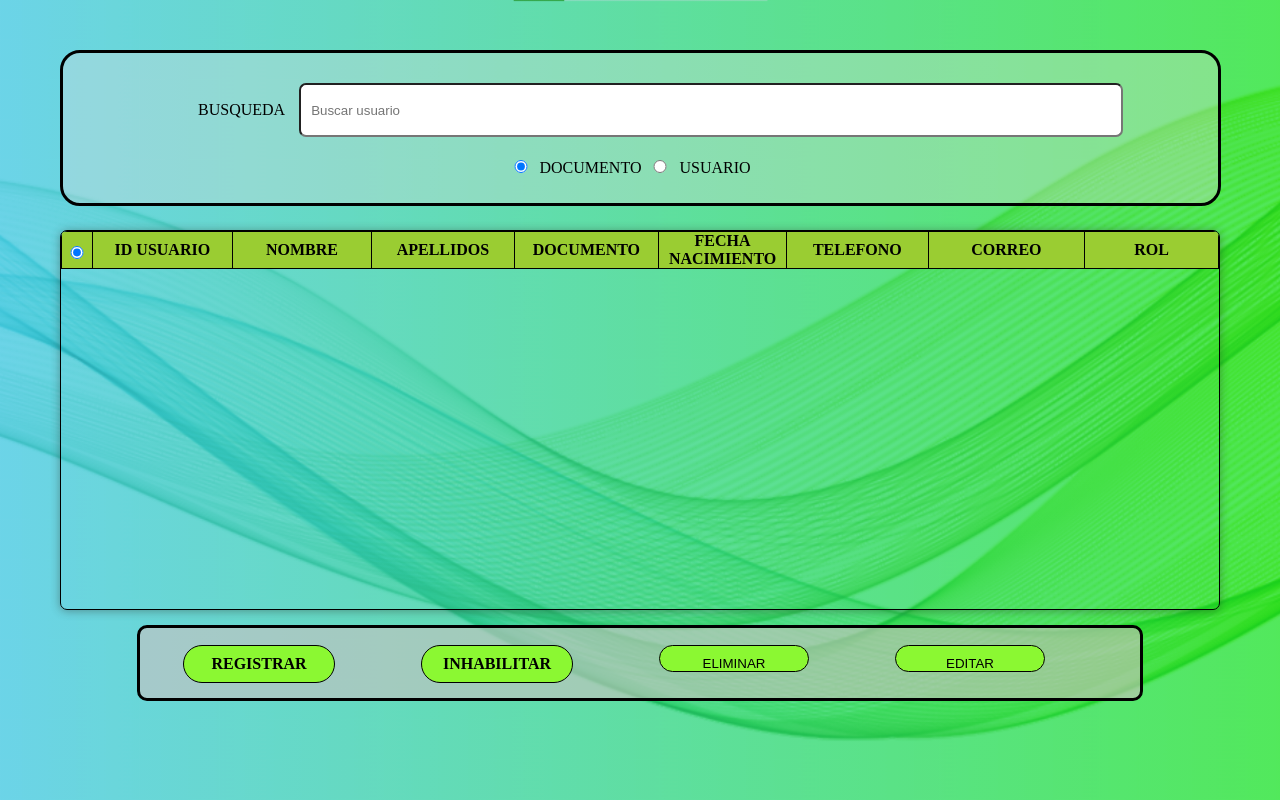
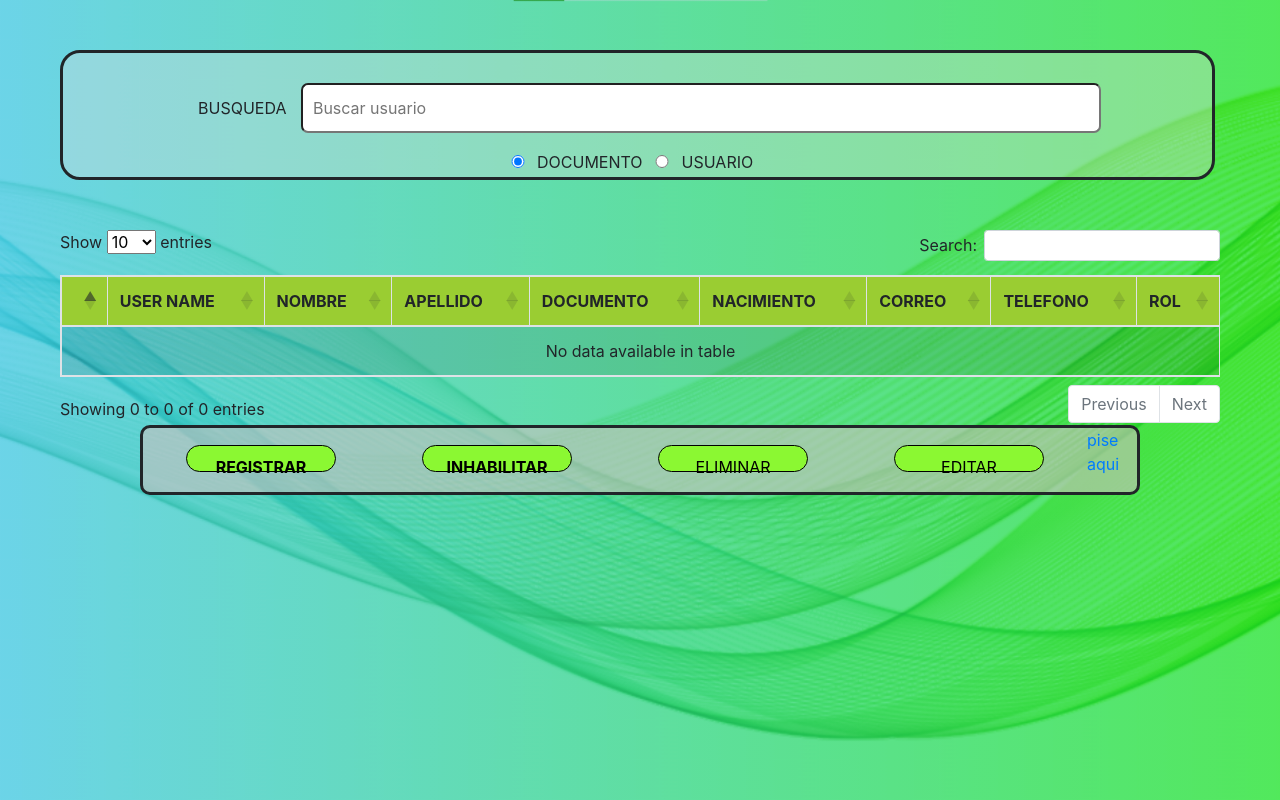
Before and after one commit to luisxhl7/INV_PRIV_1.0, a PHP site: page /admUsuario in a window 1280 px wide. Run offline with PHP 8.4, Linux system fonts and the light colour scheme; the visitor is signed in with stand-in values (Sample User, id 1); lists and menus that the app fills with data are empty; some libraries are stand-ins or nearby versions.

Commit message:
incorporando al codigo database e implementando funcionalidad de buscador en menu usuario

```diff
--- a/view/module/MenuUsuario.php
+++ b/view/module/MenuUsuario.php
@@ -15,7 +15,10 @@
         <!--                   DIRECCION PARA ESTILOS EN SWEETALERT2                  -->
         <link rel="stylesheet" href="view/css/sweetalert2.min.css">
         <script src="view/js/sweetalert2.all.min.js"></script>
-    </head>
+        <!--                   DIRECCION PARA ESTILOS DE DATA TABLE                  -->
+        <link rel="stylesheet" href="https://cdnjs.cloudflare.com/ajax/libs/twitter-bootstrap/4.5.2/css/bootstrap.css">
+        <!-- --------------dataTable css------------- -->
+        <link rel="stylesheet" href="https://cdn.datatables.net/1.12.1/css/dataTables.bootstrap4.min.css">
 
     <body class="interfazGeneral">
         <form method="post">
@@ -37,58 +40,42 @@
             </div>
             <div>                       <!-- TABLA DE USUARIOS -->
                 <div>
-                    <table border="1" class="tablaProdt">
-                        <tr style="width: 200px;">
-                            <th style="width: 20px;"><input type="radio" name="selectUser" id="selectDocument" class="filtro1" value="0" checked=""></th>
-                            <th style="width: 150px;">ID USUARIO</th>
-                            <th style="width: 150px;">NOMBRE</th>
-                            <th style="width: 150px;">APELLIDOS</th>
-                            <th style="width: 150px;">DOCUMENTO</th>
-                            <th style="width: 130px;">FECHA NACIMIENTO</th>
-                            <th style="width: 150px;">TELEFONO</th>
-                            <th style="width: 170px;">CORREO</th>
-                            <th style="width: 150px;">ROL</th>
-                        </tr>
-                        <?php
-                            if (isset($_POST["buscador1"])) {   //SE REQUIERE ORGANIZAR LA CONDICION Y CREAR UNA NUEVA
+                    <table id="example" class="table table-striped table-bordered" style="width:100%">
+                        <thead>
+                            <tr>
+                                <th></th>
+                                <th>USER NAME</th>
+                                <th>NOMBRE</th>
+                                <th>APELLIDO</th>
+                                <th>DOCUMENTO</th>
+                                <th>NACIMIENTO</th>
+                                <th>CORREO</th>
+                                <th>TELEFONO</th>
+                                <th>ROL</th>
+                            </tr>
+                        </thead>
+                        <tbody>
+                            <?php
                                 $objCtrUsuario = new UsuarioController();
-                                $listaUsuario = $objCtrUsuario -> ctrConsultarUsuario();
-                                foreach($listaUsuario as $dato){
-                                    echo'
+                                $listaUsuario = $objCtrUsuario->ctrConsultarUsuario();
+                                foreach ($listaUsuario as $dato) {
+                                    echo '
                                         <tr>
-                                            <td><input type="radio" name="selectUser" id="selectDocument" class="filtro1" value="'.$dato['Documento'].'"></td>
-                                            <td>'.$dato['Id_Usuario'].'</td>
-                                            <td>'.$dato['Nombre'].'</td>
-                                            <td>'.$dato['Apellido'].'</td>
-                                            <td>'.$dato['Documento'].'</td>
-                                            <td>'.$dato['Fecha_N'].'</td>
-                                            <td>'.$dato['Telefono'].'</td>
-                                            <td>'.$dato['Correo'].'</td>
-                                            <td>'.$dato['Descripcion'].'</td>
+                                            <td><input type="radio" name="selectUser" id="selectDocument" class="filtro1" value="' . $dato['Documento'] . '"></td>
+                                            <td>' . $dato['username'] . '</td>
+                                            <td>' . $dato['Nombre'] . '</td>
+                                            <td>' . $dato['Apellido'] . '</td>
+                                            <td>' . $dato['Documento'] . '</td>
+                                            <td>' . $dato['Fecha_N'] . '</td>
+                                            <td>' . $dato['Telefono'] . '</td>
+                                            <td>' . $dato['Correo'] . '</td>
+                                            <td>' . $dato['Descripcion'] . '</td>
+
                                         </tr>
                                     ';
                                 }
-                            }
-                            else { //si no se a buscasdo nada en especifico enseñe a todos los usuarios
-                                $objCtrUsuario = new UsuarioController();
-                                $listaUsuario = $objCtrUsuario -> ctrConsultarUsuario();
-                                foreach($listaUsuario as $dato){
-                                    echo'
-                                        <tr>
-                                            <td><input type="radio" name="selectUser" id="selectDocument" class="filtro1" value="'.$dato['Documento'].'"></td>
-                                            <td>'.$dato['Id_Usuario'].'</td>
-                                            <td>'.$dato['Nombre'].'</td>
-                                            <td>'.$dato['Apellido'].'</td>
-                                            <td>'.$dato['Documento'].'</td>
-                                            <td>'.$dato['Fecha_N'].'</td>
-                                            <td>'.$dato['Telefono'].'</td>
-                                            <td>'.$dato['Correo'].'</td>
-                                            <td>'.$dato['Descripcion'].'</td>
-                                        </tr>
-                                    ';
-                                }
-                            }
-                        ?>
+                            ?>
+                        </tbody>
                     </table>
                 </div>
             </div>
@@ -98,6 +85,7 @@
                 <a href="                      " class="btnprdt" title="Inhabilitar producto"><b>INHABILITAR</b></a>
                 <button type="button" onclick="eliminar(selectDocument)" class="btnprdt" title="Eliminar producto">ELIMINAR</button>
                 <button type="button" onclick="editar(selectDocument)" class="btnprdt" title="Editar producto">EDITAR</button>
+                <a href="prueba">pise aqui</a>
             </div>
         </form>
         <?php
@@ -106,6 +94,16 @@
                 $objCtrUsuario -> ctrEliminarUsuario($_GET['documento']);
             }
         ?>
+        <!-----------dataTable css--------- -->
         <script src="./view/js/menuUsuarios.js"></script>
+        <script src="https://code.jquery.com/jquery-3.5.1.js"></script>
+        <script src="https://cdn.datatables.net/1.12.1/js/jquery.dataTables.min.js"></script>
+        <script src="https://cdn.datatables.net/1.12.1/js/dataTables.bootstrap4.min.js"></script>
+        <script src="cdn.datatables.net/plug-ins/1.12.1/i18n/es-CO.json"></script>
+        <script>
+            $(document).ready(function () {
+            $('#example').DataTable();
+            });
+        </script>
     </body>
 </html>
--- a/view/module/direcciones.php
+++ b/view/module/direcciones.php
@@ -1,6 +1,9 @@
 <?php
     if (isset($_GET['ruta'])) {
         switch ($_GET['ruta']) {
+            case 'prueba':
+                require_once "view/module/prueba.php";
+                break;
             case 'menuPrincipal':
                 require_once "view/module/MenuPrincipal.php";
                 break;
```
Also changed, not shown: view/module/EditarUsuario.php (+11 -2 lines), view/module/crearUsuario.php (+11 -1 lines).
